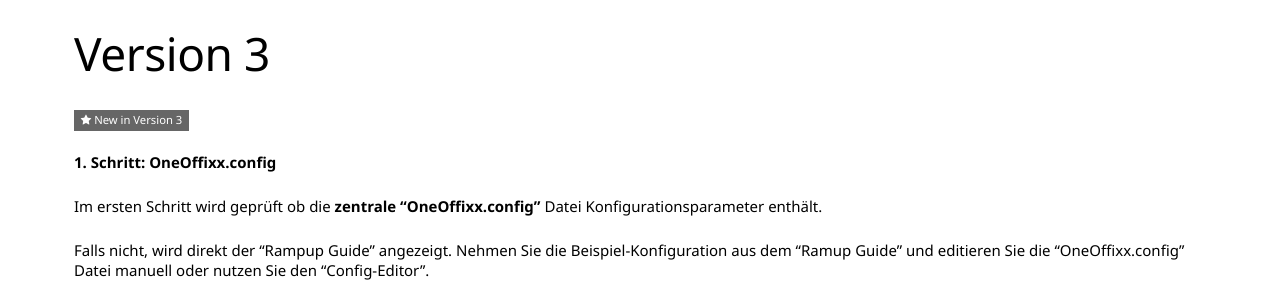
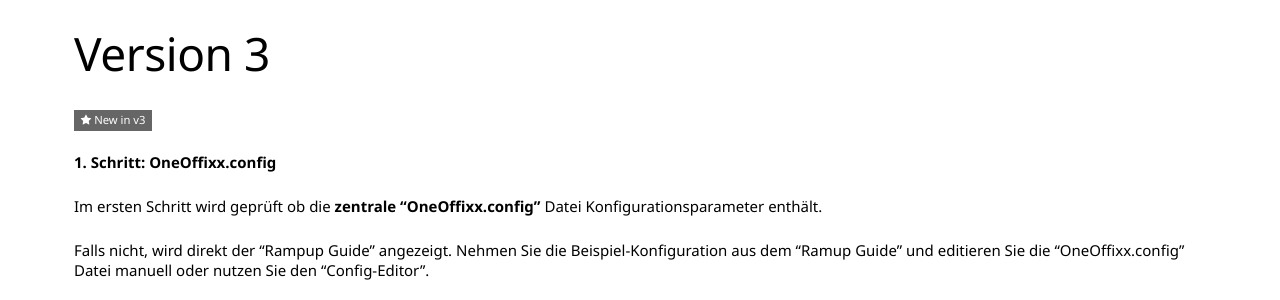
Before and after one commit to primesoft-group/oneoffixx-docs, a Jekyll site: the page built from _pages/install/de/server-config.md, in a window 1280 px wide and 900 px high. Shown: the part 424-724 px from the top of the window. Built offline with Jekyll 4.4.1, drawn with Linux system fonts in a browser that asks for light colours; nearby versions of some CDN libraries; some web fonts are replaced.

Commit message:
Update new-badge.html

```diff
--- a/_includes/new-badge.html
+++ b/_includes/new-badge.html
@@ -1 +1 @@
-<span class="label label-success"><i class="fa fa-star" aria-hidden="true" title="New"></i> New in Version {{ include.version }}</span>
+<span class="label label-success"><i class="fa fa-star" aria-hidden="true" title="New"></i> New in v{{ include.version }}</span>
```
